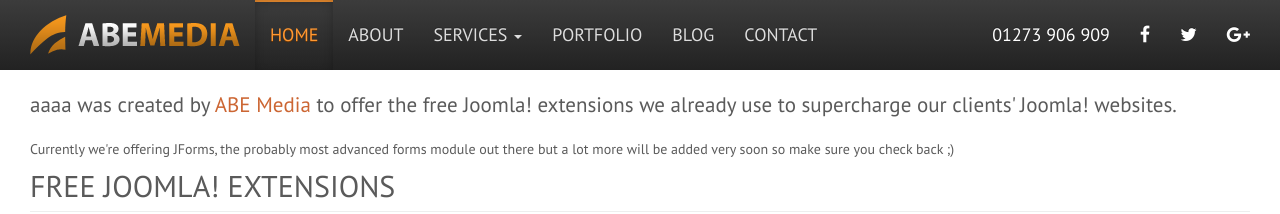
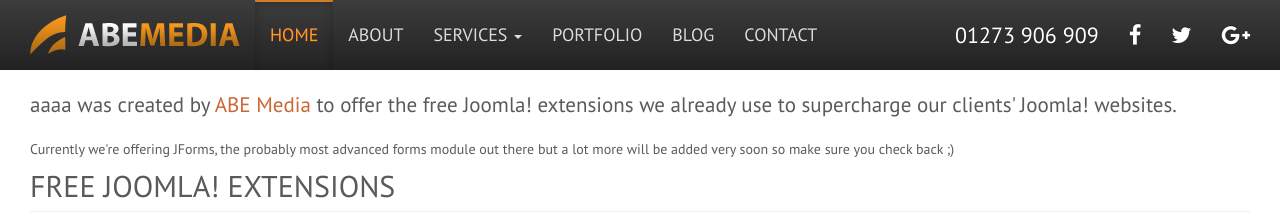
Before and after one commit to abemedia/abemedia.github.io, a Jekyll site: the page built from index.html, in a window 1280 px wide. Shown: the top 214 px of the page. Built offline with Jekyll 4.4.1, drawn with Linux system fonts in a browser that asks for light colours; nearby versions of some CDN libraries.

Commit message:
Update style.css

```diff
--- a/css/style.css
+++ b/css/style.css
@@ -118,7 +118,7 @@ footer {
 }
 .navbar .navbar-right>li>a {
 	color:#fff;
-	font-size: 22px;
+	font-size: 22px !important;
 	background: none;
 }
 .navbar .navbar-right>li>a>.fa{
```
